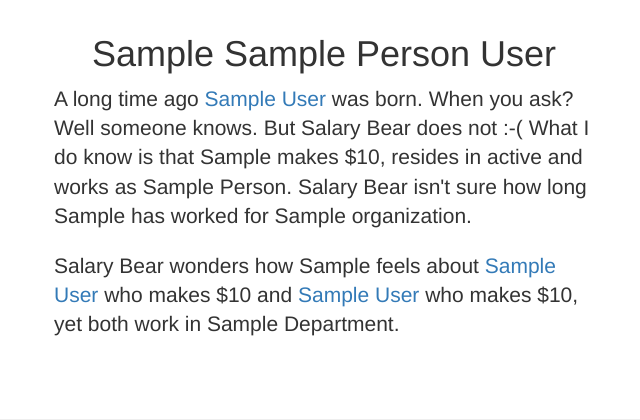
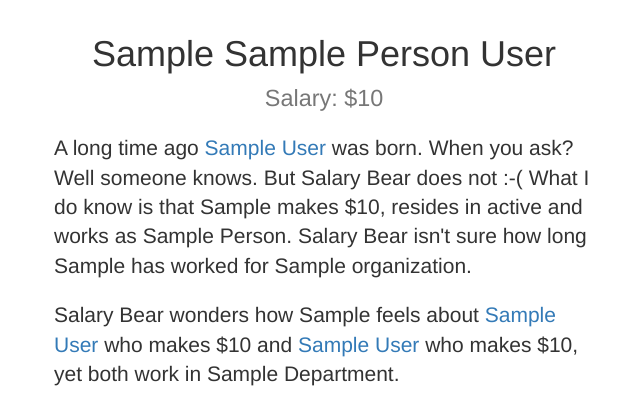
Before and after one commit to aslobodnik/salary_bear_prototype, a Flask app: template templates/profile.html in a window 1280 px wide. Shown: the part 51-471 px from the top of the page, without its empty margins (316-956 px from the left). Run offline with Flask 2, Linux system fonts and the light colour scheme; the template is opened without the code that fills it: most values are stand-ins (such as "Sample title", 1, 10 or a date in 2020); parts of the project's set-up code (start-up, migrations or seed data) failed here and were passed over; some libraries are stand-ins or nearby versions.

Commit message:
finish schema.org and update title tags

```diff
--- a/app.py
+++ b/app.py
@@ -111,18 +111,16 @@ def generate_url(person_id):
 def find_others(person_id):
     person = df.iloc[person_id]
     coworkers = df[df.department == person.department]
-    coworkers = coworkers[coworkers.id != person_id]
     coworkers.sort('salary',inplace=True)
     highest_salary = coworkers.iloc[-1]
     lowest_salary = coworkers.iloc[0]
 
-    highest_salary_flg = False
-    lowest_salary_flg = True
-
     if highest_salary['salary'] == person['salary']:
-        highest_salary_flg = True
+        high_coworker = create_person(highest_salary)
+        low_coworker = create_person(lowest_salary)
     elif lowest_salary['salary']== person['salary']:
-        lowest_salary_flg = True
+        high_coworker = create_person(highest_salary)
+        low_coworker = create_person(lowest_salary)
     else:
         high_coworker = coworkers[coworkers['salary'] > person['salary']].sort('salary').iloc[0]
         low_coworker = coworkers[coworkers['salary'] < person['salary']].sort('salary').iloc[-1]
--- a/templates/profile.html
+++ b/templates/profile.html
@@ -1,15 +1,32 @@
 {% extends "base.html" %}
-{% block head %}{{person.first_name | title}} {{person.middle_name | title}} {{person.last_name | title}}{% endblock %}
+{% block head %}{{person.first_name | title}} {{person.middle_name | title}} {{person.last_name | title}} | {{person.state}} | Salary ${{person.salary | int | commas}} | {{person.organization}}{% endblock %}
 {% block body %}
 <div class="starter-template">
-    <h1>{{person.first_name | title}} {{person.middle_name | title}} {{person.last_name | title}}</h1>
+    <h1>{{person.first_name | title}} {{person.middle_name | title}} {{person.last_name | title}} <br><small>Salary: ${{person.salary | int | commas}}</small></h1>
+    <h3 class="small">  </h3>
     <div class="row">
+    {% if low == person %}
+        <div class="col-md-6 col-md-offset-3">
+            <div itemscope itemtype="http://schema.org/Person">
+                <p class="lead" align="left">A long time ago <a href="{{person.url}}"><span itemprop="name"><span itemprop="givenName">{{person.first_name | title}}</span> <span itemprop="familyName">{{person.last_name | title}}</span></a> was born. When you ask? Well someone knows. But Salary Bear does not :-( What I do know is that {{person.first_name | title}} makes ${{person.salary | int | commas}}, resides in <span itemprop="address" itemscope itemtype="http://schema.org/PostalAddress"><span itemprop="addressRegion">{{person.state}}</span></span> and works as <span itemprop="jobTitle">{{person.title }}</span>. Salary Bear isn't sure how long {{person.first_name | title}} has worked for <span itemprop="worksFor">{{person.organization}}</span>.</p></span>
+            </div>
+            <p class="lead" align="left"> Salary Bear wonders how {{person.first_name | title}} feels about <a href="{{high.url}}"><span itemscope itemtype="http://schema.org/Person"><span itemprop="name"><span itemprop="givenName">{{high.first_name | title}}</span><span itemprop="familyName"> {{high.last_name | title}}</span></span></span></a> who makes ${{high.salary | int | commas}}, which is more than anyone else in {{low.department | title}}.<p>
+        </div>
+    {% elif high == person %}
+        <div class="col-md-6 col-md-offset-3">
+            <div itemscope itemtype="http://schema.org/Person">
+                <p class="lead" align="left">A long time ago <a href="{{person.url}}"><span itemprop="name"><span itemprop="givenName">{{person.first_name | title}}</span> <span itemprop="familyName">{{person.last_name | title}}</span></a> was born. When you ask? Well someone knows. But Salary Bear does not :-( What I do know is that {{person.first_name | title}} makes ${{person.salary | int | commas}}, resides in <span itemprop="address" itemscope itemtype="http://schema.org/PostalAddress"><span itemprop="addressRegion">{{person.state}}</span></span> and works as <span itemprop="jobTitle">{{person.title | title }}</span>. Salary Bear isn't sure how long {{person.first_name | title}} has worked for <span itemprop="worksFor">{{person.organization | title}}</span>.</p></span>
+            </div>
+            <p class="lead" align="left"> Salary Bear wonders how {{person.first_name | title}} feels about <a href="{{low.url}}"><span itemscope itemtype="http://schema.org/Person"><span itemprop="name"><span itemprop="givenName">{{low.first_name | title}}</span><span itemprop="familyName"> {{low.last_name | title}}</span></span></span></a> who makes ${{low.salary | int | commas}}, which is less than anyone else in {{low.department | title}}.<p>
+        </div>
+    {% else %}
         <div class="col-md-6 col-md-offset-3">
             <div itemscope itemtype="http://schema.org/Person">
                 <p class="lead" align="left">A long time ago <a href="{{person.url}}"><span itemprop="name"><span itemprop="givenName">{{person.first_name | title}}</span> <span itemprop="familyName">{{person.last_name | title}}</span></a> was born. When you ask? Well someone knows. But Salary Bear does not :-( What I do know is that {{person.first_name | title}} makes ${{person.salary | int | commas}}, resides in <span itemprop="address" itemscope itemtype="http://schema.org/PostalAddress"><span itemprop="addressRegion">{{person.state}}</span></span> and works as <span itemprop="jobTitle">{{person.title | title}}</span>. Salary Bear isn't sure how long {{person.first_name | title}} has worked for <span itemprop="worksFor">{{person.organization}}</span>.</p></span>
             </div>
             <p class="lead" align="left"> Salary Bear wonders how {{person.first_name | title}} feels about <a href="{{high.url}}"><span itemscope itemtype="http://schema.org/Person"><span itemprop="name"><span itemprop="givenName">{{high.first_name | title}}</span><span itemprop="familyName"> {{high.last_name | title}}</span></span></span></a> who makes ${{high.salary | int | commas}} and <a href="{{low.url}}"><span itemscope itemtype="http://schema.org/Person"><span itemprop="name"><span itemprop="givenName">{{low.first_name | title}}</span> <span itemprop="familyName">{{low.last_name | title}}</span></span></span></a> who makes ${{low.salary | int | commas}}, yet both work in {{low.department | title}}.<p>
         </div>
+    {% endif %}
     </div><!-- /row -->
 </div><!-- /starter-template -->
 {% endblock %}
--- a/templates/search_results.html
+++ b/templates/search_results.html
@@ -1,5 +1,5 @@
 {% extends "base.html" %}
-{% block head %}this is a title tag{% endblock %}
+{% block head %}Search Results for {{search_text}}{% endblock %}
 {% block body %}
 {% from "macros.html" import render_pagination %}
 {% from "macros.html" import render_search %}
```
